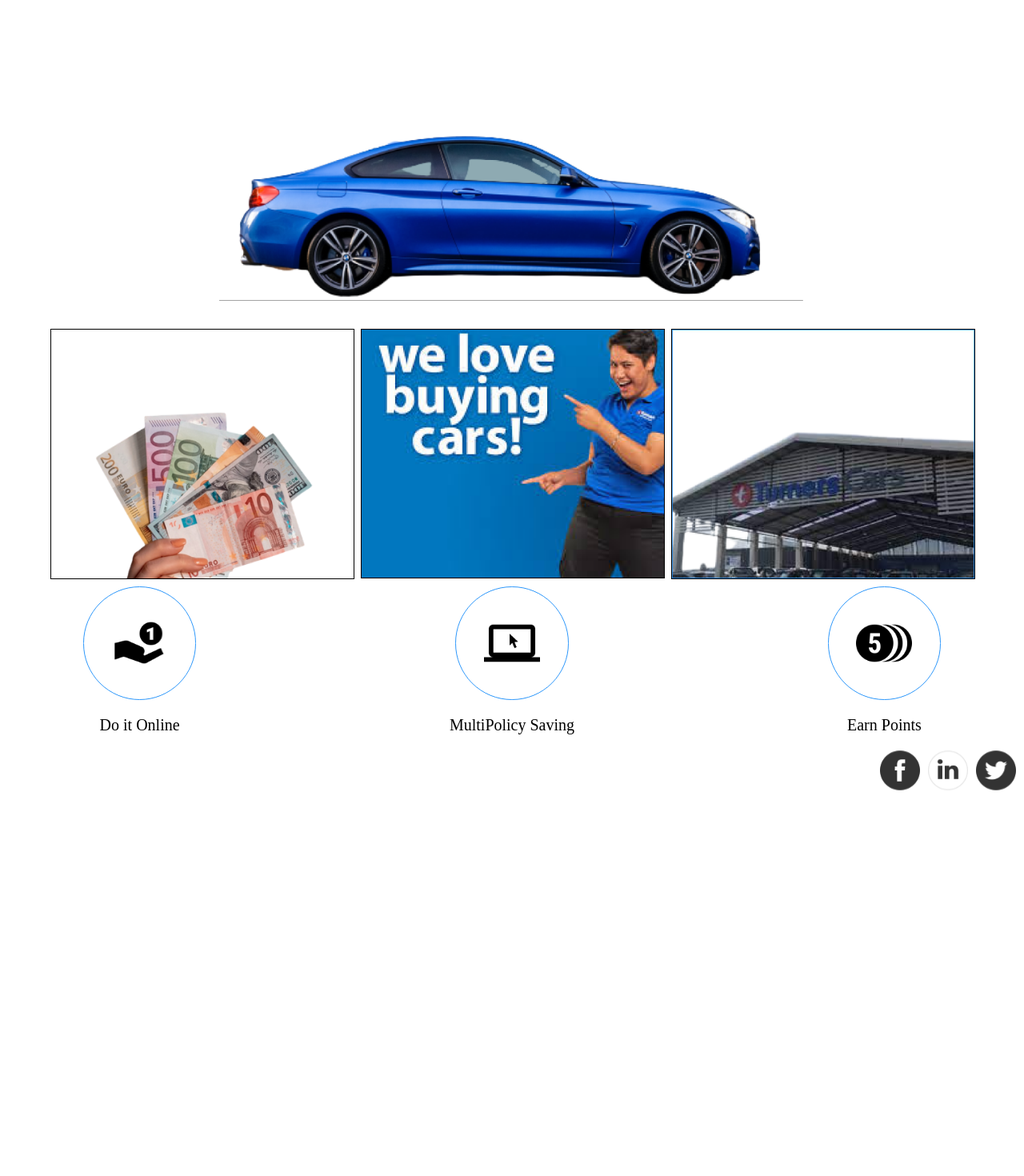
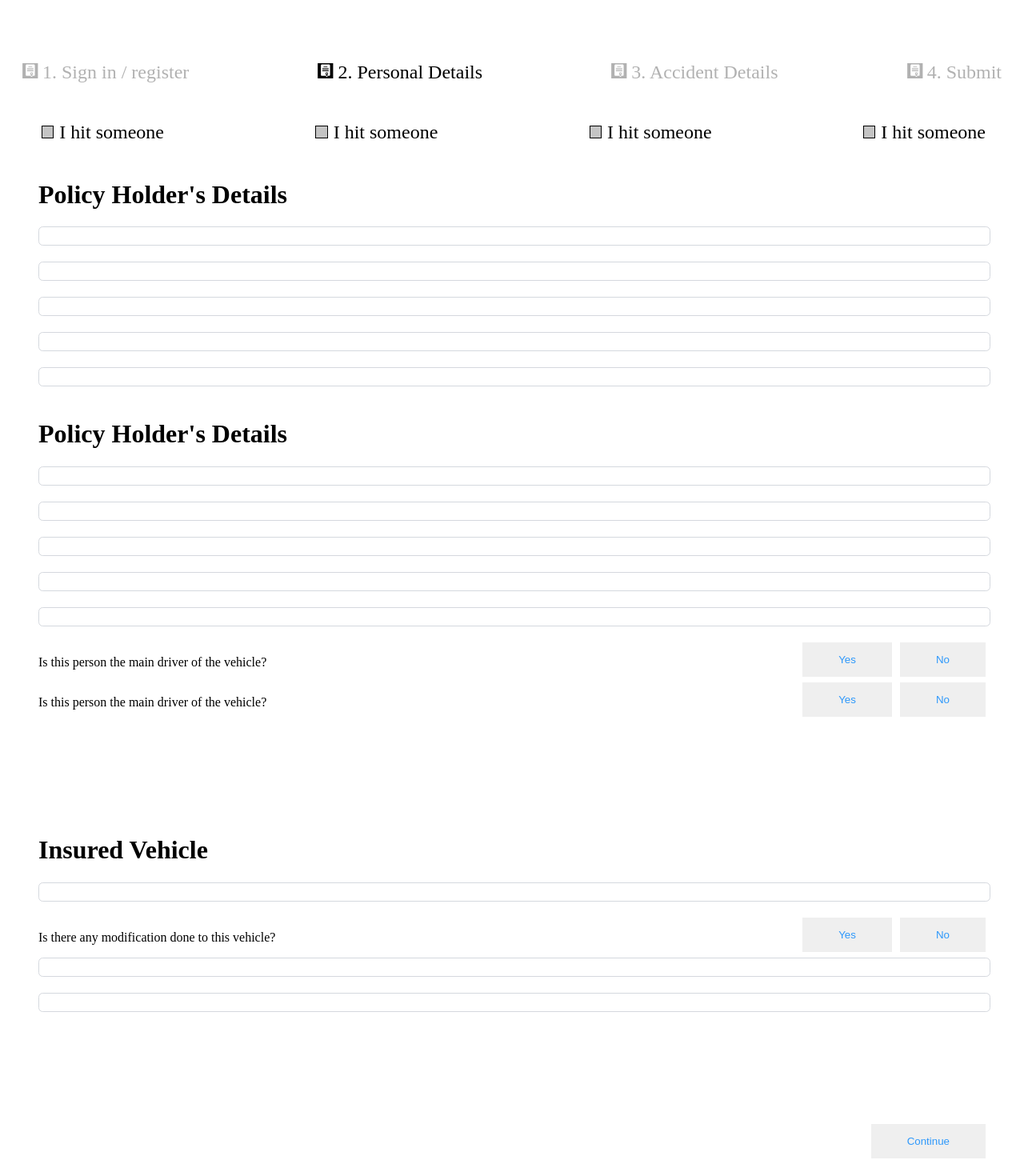
Before and after one commit to vsm688/mission5, a React (Create React App) app: page /claimform in a window 1280 px wide. Shown: the part 100-1570 px from the top of the page at 80% size. Before the commit the page ends 1088 px from the top, so only its background shows below. Built offline with nearby package versions, Linux system fonts and the light colour scheme.

Commit message:
second form page complete

```diff
--- a/package.json
+++ b/package.json
@@ -8,6 +8,7 @@
     "@testing-library/user-event": "^13.5.0",
     "react": "^18.1.0",
     "react-dom": "^18.1.0",
+    "react-router-dom": "^6.3.0",
     "react-scripts": "5.0.1",
     "styled-components": "^5.3.5",
     "web-vitals": "^2.1.4"
--- a/src/components/NavBarCarBannerHolder.js
+++ b/src/components/NavBarCarBannerHolder.js
@@ -10,6 +10,7 @@ import {
   StyledNavBarDropDownMenu,
   StyledNavBarDropDownMenuItem,
 } from "./styles/Navbar.styled";
+
 
 const NavBarCarBannerHolder = () => {
   return (
@@ -34,9 +35,9 @@ const NavBarCarBannerHolder = () => {
           <StyledNavBarListItem>
             <StyledNavBarButton>Insurance</StyledNavBarButton>
             <StyledNavBarDropDownMenu className={"insurance-items"}>
-                <StyledNavBarDropDownMenuItem>Get A Quote</StyledNavBarDropDownMenuItem>
-                <StyledNavBarDropDownMenuItem>Claim</StyledNavBarDropDownMenuItem>
-                <StyledNavBarDropDownMenuItem>Retrieve A Quote</StyledNavBarDropDownMenuItem>
+                <StyledNavBarDropDownMenuItem to = {"/"}>Get A Quote</StyledNavBarDropDownMenuItem>
+                <StyledNavBarDropDownMenuItem to = {"/claimform"}>Claim</StyledNavBarDropDownMenuItem>
+                <StyledNavBarDropDownMenuItem to = {"/"}>Retrieve A Quote</StyledNavBarDropDownMenuItem>
             </StyledNavBarDropDownMenu>
           </StyledNavBarListItem>
           <StyledNavBarListItem>Finance</StyledNavBarListItem>
--- a/src/components/PersonalDetailsForm.js
+++ b/src/components/PersonalDetailsForm.js
@@ -1,9 +1,153 @@
-import React from 'react'
+import React from "react";
+import {
+  StyledRadioButtonsContainer,
+  StyledRadioButton,
+  StyledRadioButtonWrapper,
+  StyledRadioButtonWrapperInner,
+  PolicyHeaderDetails,
+  PolicyHoldersForm,
+  PolicyHeadersFormInput,
+  StyledYesNoQuestions,
+  StyledYesnoActualQuestion,
+  StyledYesNoButtonGroup,
+  StyledInsuredVehicleQuestions,
+  StyledContinueButtonDiv,
+  StyledFormProgressDiv,
+  StyledFormProgressWrapperInner,
+  StyledFormProgressIcon,
+} from "./styles/PersonalDetailsForm.Styled";
+
+import BlueCarBanner from "../components/BlueCarBanner";
+import BannerHolder from "../components/BannerHolder";
+import BottomButtonGroup from "../components/BottomButtonGroup";
+import SocialContainer from "../components/SocialContainer";
+import NavBarCarBannerHolder from "../components/NavBarCarBannerHolder";
 
 const PersonalDetailsForm = () => {
   return (
-    <div>PersonalDetailsForm</div>
-  )
-}
+    <>
+      <div style={{marginBottom:"50px"}}>
+        <NavBarCarBannerHolder></NavBarCarBannerHolder>
+      </div>
+      <StyledFormProgressDiv>
+        <StyledFormProgressWrapperInner style={{ opacity: "0.3" }}>
+          <StyledFormProgressIcon>
+            <img src={"svg/form.svg"} alt="random"></img>
+          </StyledFormProgressIcon>
+          <p>1. Sign in / register</p>
+        </StyledFormProgressWrapperInner>
+        <StyledFormProgressWrapperInner>
+          <StyledFormProgressIcon>
+            <img src={"svg/form.svg"} alt="random"></img>
+          </StyledFormProgressIcon>
+          <p>2. Personal Details</p>
+        </StyledFormProgressWrapperInner>
+        <StyledFormProgressWrapperInner style={{ opacity: "0.3" }}>
+          <StyledFormProgressIcon>
+            <img src={"svg/form.svg"} alt="random"></img>
+          </StyledFormProgressIcon>
+          <p>3. Accident Details</p>
+        </StyledFormProgressWrapperInner>
+        <StyledFormProgressWrapperInner style={{ opacity: "0.3" }}>
+          <StyledFormProgressIcon>
+            <img src={"svg/form.svg"} alt="random"></img>
+          </StyledFormProgressIcon>
+          <p>4. Submit</p>
+        </StyledFormProgressWrapperInner>
+      </StyledFormProgressDiv>
+      <PolicyHoldersForm>
+        <StyledRadioButtonsContainer>
+          <StyledRadioButtonWrapper>
+            <StyledRadioButtonWrapperInner>
+              <StyledRadioButton
+                type={"radio"}
+                name={"AccidentType"}
+              ></StyledRadioButton>
+            </StyledRadioButtonWrapperInner>
+            <p>I hit someone</p>
+          </StyledRadioButtonWrapper>
+          <StyledRadioButtonWrapper>
+            <StyledRadioButtonWrapperInner>
+              <StyledRadioButton
+                type={"radio"}
+                name={"AccidentType"}
+              ></StyledRadioButton>
+            </StyledRadioButtonWrapperInner>
+            <p>I hit someone</p>
+          </StyledRadioButtonWrapper>
+          <StyledRadioButtonWrapper>
+            <StyledRadioButtonWrapperInner>
+              <StyledRadioButton
+                type={"radio"}
+                name={"AccidentType"}
+              ></StyledRadioButton>
+            </StyledRadioButtonWrapperInner>
+            <p>I hit someone</p>
+          </StyledRadioButtonWrapper>
+          <StyledRadioButtonWrapper>
+            <StyledRadioButtonWrapperInner>
+              <StyledRadioButton
+                type={"radio"}
+                name={"AccidentType"}
+              ></StyledRadioButton>
+            </StyledRadioButtonWrapperInner>
+            <p>I hit someone</p>
+          </StyledRadioButtonWrapper>
+        </StyledRadioButtonsContainer>
+        <PolicyHeaderDetails>
+          <h1>Policy Holder's Details</h1>
+          <PolicyHeadersFormInput></PolicyHeadersFormInput>
+          <PolicyHeadersFormInput></PolicyHeadersFormInput>
+          <PolicyHeadersFormInput></PolicyHeadersFormInput>
+          <PolicyHeadersFormInput></PolicyHeadersFormInput>
+          <PolicyHeadersFormInput></PolicyHeadersFormInput>
+          <h1>Policy Holder's Details</h1>
+          <PolicyHeadersFormInput></PolicyHeadersFormInput>
+          <PolicyHeadersFormInput></PolicyHeadersFormInput>
+          <PolicyHeadersFormInput></PolicyHeadersFormInput>
+          <PolicyHeadersFormInput></PolicyHeadersFormInput>
+          <PolicyHeadersFormInput></PolicyHeadersFormInput>
+          <StyledYesNoQuestions>
+            <StyledYesnoActualQuestion>
+              <p>Is this person the main driver of the vehicle?</p>
+              <StyledYesNoButtonGroup>
+                <button>Yes</button>
+                <button>No</button>
+              </StyledYesNoButtonGroup>
+            </StyledYesnoActualQuestion>
+            <StyledYesnoActualQuestion>
+              <p>Is this person the main driver of the vehicle?</p>
+              <StyledYesNoButtonGroup>
+                <button>Yes</button>
+                <button>No</button>
+              </StyledYesNoButtonGroup>
+            </StyledYesnoActualQuestion>
+          </StyledYesNoQuestions>
 
-export default PersonalDetailsForm
+          <StyledInsuredVehicleQuestions>
+            <h1>Insured Vehicle</h1>
+            <PolicyHeadersFormInput></PolicyHeadersFormInput>
+            <StyledYesnoActualQuestion>
+              <p>Is there any modification done to this vehicle?</p>
+              <StyledYesNoButtonGroup>
+                <button>Yes</button>
+                <button>No</button>
+              </StyledYesNoButtonGroup>
+            </StyledYesnoActualQuestion>
+            <PolicyHeadersFormInput></PolicyHeadersFormInput>
+            <PolicyHeadersFormInput></PolicyHeadersFormInput>
+          </StyledInsuredVehicleQuestions>
+          <StyledContinueButtonDiv>
+            <button>Continue</button>
+          </StyledContinueButtonDiv>
+        </PolicyHeaderDetails>
+      </PolicyHoldersForm>
+      <BlueCarBanner></BlueCarBanner>
+      <BannerHolder></BannerHolder>
+      <BottomButtonGroup></BottomButtonGroup>
+      <SocialContainer></SocialContainer>
+    </>
+  );
+};
+
+export default PersonalDetailsForm;
--- a/src/components/styles/Navbar.styled.js
+++ b/src/components/styles/Navbar.styled.js
@@ -1,5 +1,5 @@
 import styled from "styled-components";
-
+import { Link } from "react-router-dom";
 
 export const StyledNavBar = styled.header`
     display:flex;
@@ -78,11 +78,13 @@ export const StyledNavBarDropDownMenu = styled.div`
 
 `
 
-export const StyledNavBarDropDownMenuItem = styled.a`
+export const StyledNavBarDropDownMenuItem = styled(Link)`
     box-shadow: 0px 4px 4px rgba(0,0,0,0.25);
     margin-bottom: 1px;
     filter: drop-shadow(0px 4px 4px rgba(0,0,0,0.25));
     padding: 0 15px;
+    text-decoration: none;
+    color: #000000;
     &:hover{
         background-color: #C4C4C4;
         cursor: pointer;
--- /dev/null
+++ b/src/components/styles/PersonalDetailsForm.Styled.js
@@ -0,0 +1,105 @@
+import styled from "styled-components";
+
+export const StyledRadioButtonsContainer = styled.div`
+  display: flex;
+  justify-content: space-between;
+`;
+
+export const StyledRadioButtonWrapperInner = styled.div`
+  input[type="radio"] {
+    padding: 0.5em;
+    -webkit-appearance: none;
+    outline: 0.1em solid black;
+    background-color: #C4C4C4;
+  }
+  input[type="radio"]:checked {
+    display: inline-block;
+    background-color: #000;
+  }
+`;
+
+export const StyledRadioButton = styled.input``;
+
+export const StyledRadioButtonWrapper = styled.label`
+  display: flex;
+  align-items: center;
+  p {
+    margin-left: 5px;
+    font-size: 1.5em;
+  }
+`;
+
+export const PolicyHeaderDetails = styled.div`
+  display: flex;
+  flex-direction: column;
+`;
+export const PolicyHoldersForm = styled.form`
+  display: flex;
+  flex-direction: column;
+  margin: 0 40px;
+`;
+
+export const PolicyHeadersFormInput = styled.input`
+  width: 100%;
+  height: 20px;
+  border: 1.36364px solid #d5d8de;
+  border-radius: 5.45455px;
+  margin-bottom: 20px;
+`;
+
+export const StyledYesNoQuestions = styled.div`
+  display: flex;
+  flex-direction: column;
+  margin-bottom: 120px;
+`;
+
+export const StyledYesnoActualQuestion = styled.div`
+  display: flex;
+  justify-content: space-between;
+`;
+
+export const StyledYesNoButtonGroup = styled.div`
+  button {
+    padding: 14px 45px;
+    border: none;
+    margin-left: 10px;
+    color: #2e98fb;
+  }
+`;
+
+export const StyledInsuredVehicleQuestions = styled.div`
+  margin-bottom: 120px;
+`;
+
+export const StyledContinueButtonDiv = styled.div`
+  display: flex;
+  justify-content: flex-end;
+  button {
+    padding: 14px 45px;
+    border: none;
+    margin-left: 10px;
+    color: #2e98fb;
+  }
+`;
+
+export const StyledFormProgressDiv = styled.div`
+  display: flex;
+  justify-content: space-between;
+  margin: 0 20px;
+`;
+
+export const StyledFormProgressWrapperInner = styled.div`
+  display: flex;
+  align-items: center;
+  p {
+    margin-left: 5px;
+    font-size: 1.5em;
+  }
+`;
+
+
+export const StyledFormProgressIcon = styled.div`
+    img{
+        width: 20px;
+    }
+`
--- a/src/index.js
+++ b/src/index.js
@@ -1,13 +1,18 @@
-import React from 'react';
-import ReactDOM from 'react-dom/client';
-import App from './App';
-import reportWebVitals from './reportWebVitals';
+import React from "react";
+import ReactDOM from "react-dom/client";
+import App from "./App";
+import reportWebVitals from "./reportWebVitals";
+import { BrowserRouter, Route, Routes } from "react-router-dom";
+import ClaimForm from "./pages/ClaimForm";
+const root = ReactDOM.createRoot(document.getElementById("root"));
+root.render(
+  <BrowserRouter>
+    <Routes>
+      <Route path="/" element={<App />}></Route>
+      <Route path="/claimform" element={<ClaimForm/>}></Route>
+    </Routes>
 
-const root = ReactDOM.createRoot(document.getElementById('root'));
-root.render(
-  <React.StrictMode>
-    <App />
-  </React.StrictMode>
+  </BrowserRouter>
 );
 
 // If you want to start measuring performance in your app, pass a function
--- /dev/null
+++ b/src/pages/ClaimForm.js
@@ -0,0 +1,9 @@
+import React from 'react'
+import PersonalDetailsForm from '../components/PersonalDetailsForm'
+const ClaimForm = () => {
+  return (
+    <PersonalDetailsForm></PersonalDetailsForm>
+  )
+}
+
+export default ClaimForm
```
Also changed, not shown: public/svg/form.svg (added), 1 other file (tests, documents, lock files or other folders).
